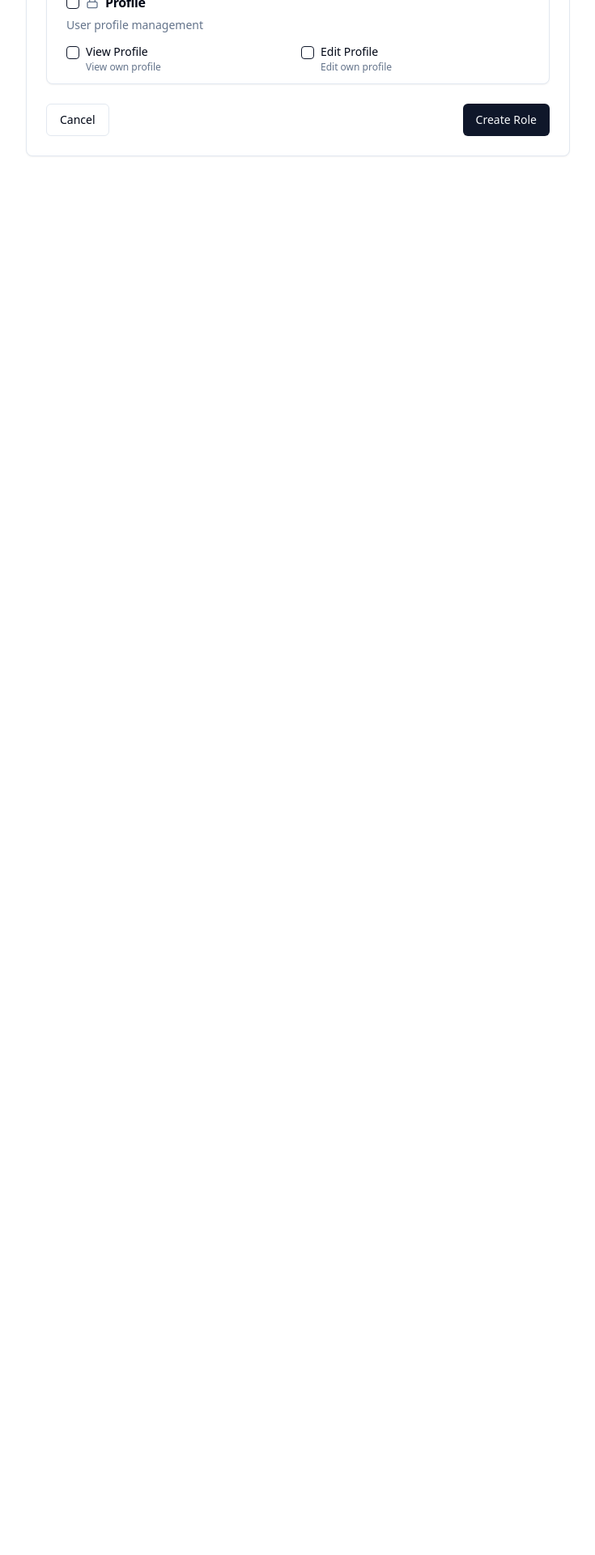
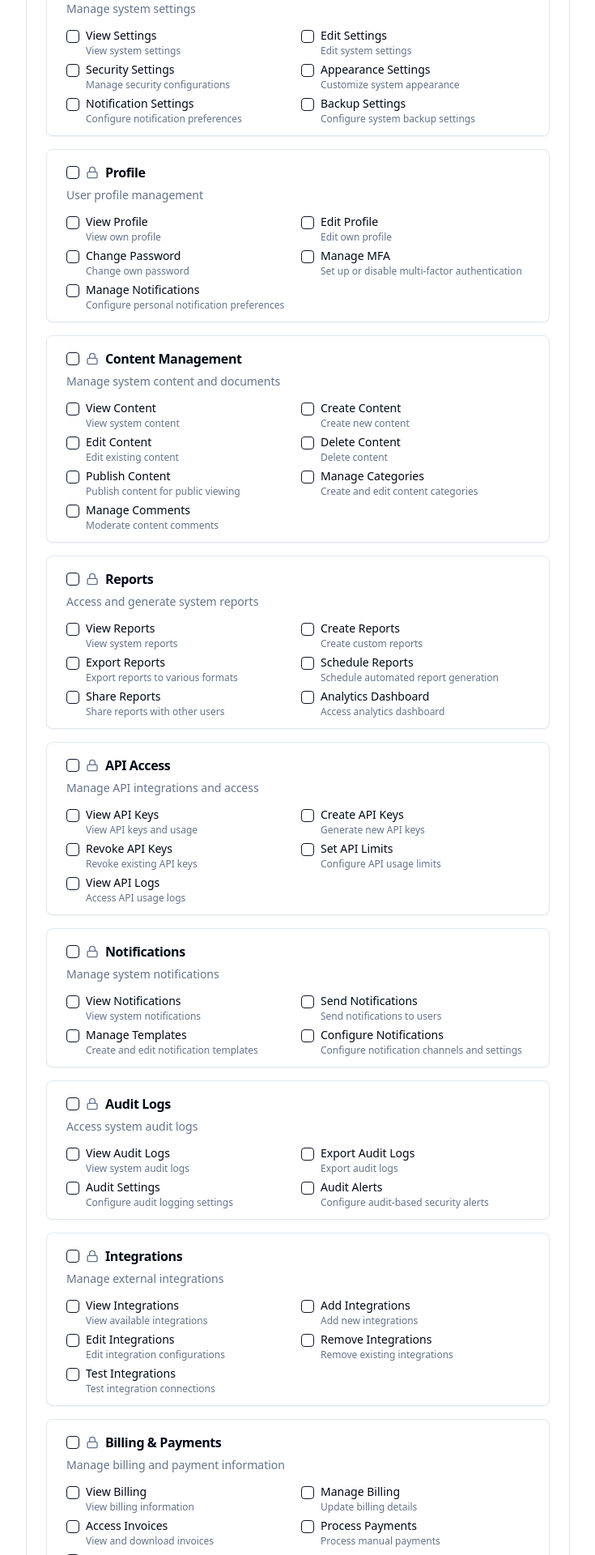
Before and after one commit to 94karimibrahim/user-flow-control-center, a React (Vite) app: page /roles/new in a window 1280 px wide. Shown: the part 1320-3240 px from the top of the page at 81% size, without its empty margins (272-1007 px from the left). Before the commit the page ends 1553 px from the top, so only its background shows below. Built offline with nearby package versions, Linux system fonts and the light colour scheme.

Commit message:
Add more permissions
Add more permissions to the application.

```diff
--- a/src/data/permissions.ts
+++ b/src/data/permissions.ts
@@ -38,6 +38,21 @@ export const permissionGroups: PermissionGroup[] = [
         id: "users.delete",
         name: "Delete Users",
         description: "Remove user accounts"
+      },
+      {
+        id: "users.export",
+        name: "Export Users",
+        description: "Export user data to CSV/Excel"
+      },
+      {
+        id: "users.import",
+        name: "Import Users",
+        description: "Import users from external sources"
+      },
+      {
+        id: "users.audit",
+        name: "View User Audit",
+        description: "View user activity history"
       }
     ]
   },
@@ -65,6 +80,16 @@ export const permissionGroups: PermissionGroup[] = [
         id: "roles.delete",
         name: "Delete Roles",
         description: "Remove roles"
+      },
+      {
+        id: "roles.assign",
+        name: "Assign Roles",
+        description: "Assign roles to users"
+      },
+      {
+        id: "roles.export",
+        name: "Export Roles",
+        description: "Export role configurations"
       }
     ]
   },
@@ -82,6 +107,26 @@ export const permissionGroups: PermissionGroup[] = [
         id: "settings.edit",
         name: "Edit Settings",
         description: "Edit system settings"
+      },
+      {
+        id: "settings.security",
+        name: "Security Settings",
+        description: "Manage security configurations"
+      },
+      {
+        id: "settings.appearance",
+        name: "Appearance Settings",
+        description: "Customize system appearance"
+      },
+      {
+        id: "settings.notifications",
+        name: "Notification Settings",
+        description: "Configure notification preferences"
+      },
+      {
+        id: "settings.backup",
+        name: "Backup Settings",
+        description: "Configure system backup settings"
       }
     ]
   },
@@ -99,6 +144,250 @@ export const permissionGroups: PermissionGroup[] = [
         id: "profile.edit",
         name: "Edit Profile",
         description: "Edit own profile"
+      },
+      {
+        id: "profile.password",
+        name: "Change Password",
+        description: "Change own password"
+      },
+      {
+        id: "profile.mfa",
+        name: "Manage MFA",
+        description: "Set up or disable multi-factor authentication"
+      },
+      {
+        id: "profile.notifications",
+        name: "Manage Notifications",
+        description: "Configure personal notification preferences"
+      }
+    ]
+  },
+  {
+    id: "content",
+    name: "Content Management",
+    description: "Manage system content and documents",
+    permissions: [
+      {
+        id: "content.view",
+        name: "View Content",
+        description: "View system content"
+      },
+      {
+        id: "content.create",
+        name: "Create Content",
+        description: "Create new content"
+      },
+      {
+        id: "content.edit",
+        name: "Edit Content",
+        description: "Edit existing content"
+      },
+      {
+        id: "content.delete",
+        name: "Delete Content",
+        description: "Delete content"
+      },
+      {
+        id: "content.publish",
+        name: "Publish Content",
+        description: "Publish content for public viewing"
+      },
+      {
+        id: "content.categories",
+        name: "Manage Categories",
+        description: "Create and edit content categories"
+      },
+      {
+        id: "content.comments",
+        name: "Manage Comments",
+        description: "Moderate content comments"
+      }
+    ]
+  },
+  {
+    id: "reports",
+    name: "Reports",
+    description: "Access and generate system reports",
+    permissions: [
+      {
+        id: "reports.view",
+        name: "View Reports",
+        description: "View system reports"
+      },
+      {
+        id: "reports.create",
+        name: "Create Reports",
+        description: "Create custom reports"
+      },
+      {
+        id: "reports.export",
+        name: "Export Reports",
+        description: "Export reports to various formats"
+      },
+      {
+        id: "reports.schedule",
+        name: "Schedule Reports",
+        description: "Schedule automated report generation"
+      },
+      {
+        id: "reports.share",
+        name: "Share Reports",
+        description: "Share reports with other users"
+      },
+      {
+        id: "reports.analytics",
+        name: "Analytics Dashboard",
+        description: "Access analytics dashboard"
+      }
+    ]
+  },
+  {
+    id: "api",
+    name: "API Access",
+    description: "Manage API integrations and access",
+    permissions: [
+      {
+        id: "api.view",
+        name: "View API Keys",
+        description: "View API keys and usage"
+      },
+      {
+        id: "api.create",
+        name: "Create API Keys",
+        description: "Generate new API keys"
+      },
+      {
+        id: "api.revoke",
+        name: "Revoke API Keys",
+        description: "Revoke existing API keys"
+      },
+      {
+        id: "api.limits",
+        name: "Set API Limits",
+        description: "Configure API usage limits"
+      },
+      {
+        id: "api.logs",
+        name: "View API Logs",
+        description: "Access API usage logs"
+      }
+    ]
+  },
+  {
+    id: "notifications",
+    name: "Notifications",
+    description: "Manage system notifications",
+    permissions: [
+      {
+        id: "notifications.view",
+        name: "View Notifications",
+        description: "View system notifications"
+      },
+      {
+        id: "notifications.send",
+        name: "Send Notifications",
+        description: "Send notifications to users"
+      },
+      {
+        id: "notifications.templates",
+        name: "Manage Templates",
+        description: "Create and edit notification templates"
+      },
+      {
+        id: "notifications.settings",
+        name: "Configure Notifications",
+        description: "Configure notification channels and settings"
+      }
+    ]
+  },
+  {
+    id: "audit",
+    name: "Audit Logs",
+    description: "Access system audit logs",
+    permissions: [
+      {
+        id: "audit.view",
+        name: "View Audit Logs",
+        description: "View system audit logs"
+      },
+      {
+        id: "audit.export",
+        name: "Export Audit Logs",
+        description: "Export audit logs"
+      },
+      {
+        id: "audit.settings",
+        name: "Audit Settings",
+        description: "Configure audit logging settings"
+      },
+      {
+        id: "audit.alerts",
+        name: "Audit Alerts",
+        description: "Configure audit-based security alerts"
+      }
+    ]
+  },
+  {
+    id: "integrations",
+    name: "Integrations",
+    description: "Manage external integrations",
+    permissions: [
+      {
+        id: "integrations.view",
+        name: "View Integrations",
+        description: "View available integrations"
+      },
+      {
+        id: "integrations.create",
+        name: "Add Integrations",
+        description: "Add new integrations"
+      },
+      {
+        id: "integrations.edit",
+        name: "Edit Integrations",
+        description: "Edit integration configurations"
+      },
+      {
+        id: "integrations.delete",
+        name: "Remove Integrations",
+        description: "Remove existing integrations"
+      },
+      {
+        id: "integrations.test",
+        name: "Test Integrations",
+        description: "Test integration connections"
+      }
+    ]
+  },
+  {
+    id: "billing",
+    name: "Billing & Payments",
+    description: "Manage billing and payment information",
+    permissions: [
+      {
+        id: "billing.view",
+        name: "View Billing",
+        description: "View billing information"
+      },
+      {
+        id: "billing.manage",
+        name: "Manage Billing",
+        description: "Update billing details"
+      },
+      {
+        id: "billing.invoices",
+        name: "Access Invoices",
+        description: "View and download invoices"
+      },
+      {
+        id: "billing.payments",
+        name: "Process Payments",
+        description: "Process manual payments"
+      },
+      {
+        id: "billing.plans",
+        name: "Manage Plans",
+        description: "Change subscription plans"
       }
     ]
   }
```
